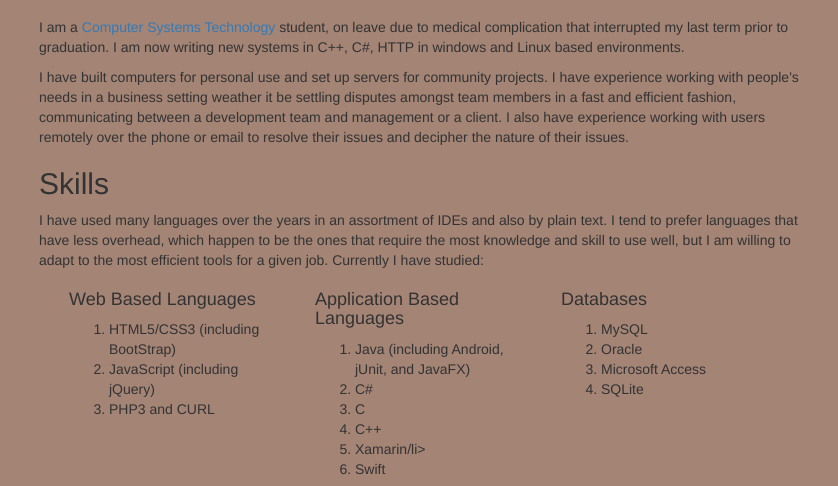
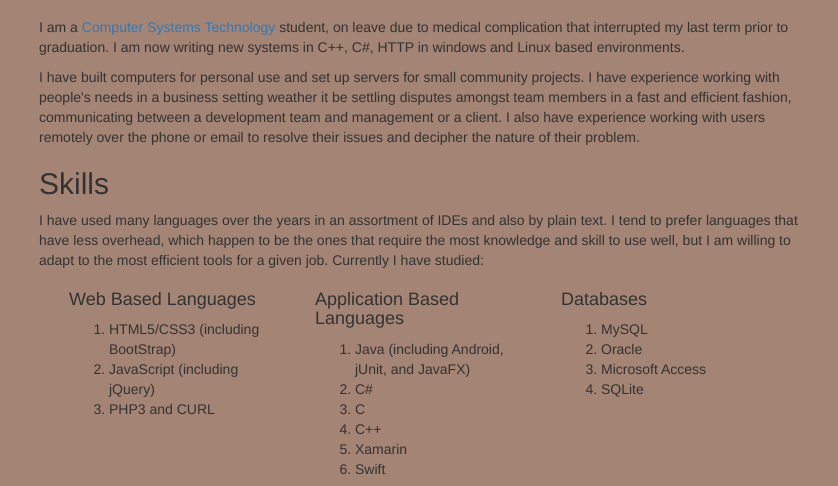
Before and after one commit to Kyle-Hagel/Kyle-Hagel.github.io, a plain HTML site: page index.html in a window 1280 px wide. Shown: the part 371-857 px from the top of the page, 217-1055 px from the left. Drawn offline with nearby package versions, Linux system fonts and the light colour scheme; no server answers.

Commit message:
single-page version 1.5 (fixed broken line))

```diff
--- a/index.html
+++ b/index.html
@@ -55,7 +55,7 @@
 				</p>
 
 				<p>
-					I have built computers for personal use and set up servers for community projects. I have experience working with people's needs in a business setting weather it be settling disputes amongst team members in a fast and efficient fashion, communicating between a development team and management or a client. I also have experience working with users remotely over the phone or email to resolve their issues and decipher the nature of their issues.
+					I have built computers for personal use and set up servers for small community projects. I have experience working with people's needs in a business setting weather it be settling disputes amongst team members in a fast and efficient fashion, communicating between a development team and management or a client. I also have experience working with users remotely over the phone or email to resolve their issues and decipher the nature of their problem.
 				</p>
 			</article>
 
@@ -83,7 +83,7 @@
 							<li>C#</li>
 							<li>C</li>
 							<li>C++</li>
-							<li>Xamarin/li>
+							<li>Xamarin</li>
 							<li>Swift</li>
 						</ol>
 					</div>
```
